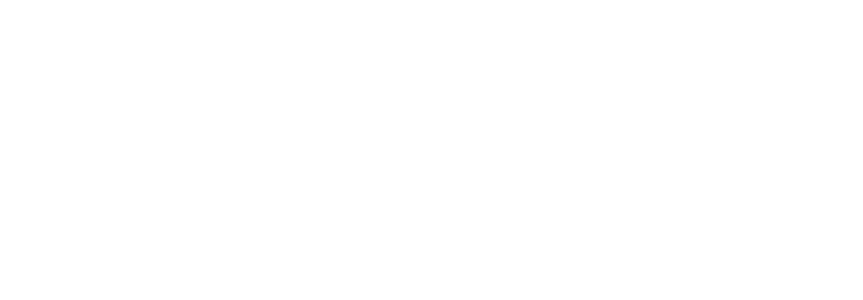
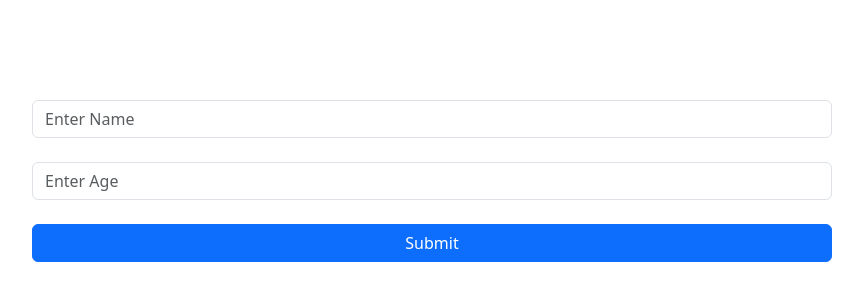
Before and after one commit to hsdhts/Build-List-App-With-ReactJS, a React (Create React App) app: page /create in a window 1280 px wide. Before the commit this address had no page. Shown: the part 140-440 px from the top of the page, without its empty margins (208-1071 px from the left). Built offline with nearby package versions, Linux system fonts and the light colour scheme.

Commit message:
add create button

```diff
--- a/src/App.js
+++ b/src/App.js
@@ -1,15 +1,16 @@
 // import logo from './logo.svg';
 import './App.css';
 import Home from './components/Home';
+import Add from './components/Add';
 import {BrowserRouter as Router, Route, Routes} from 'react-router-dom';
-
 
 function App() {
   return (
     <div className="App">
     <Router>
       <Routes>
-        <Route path="/" element={<Home/>}></Route>
+        <Route path="/" element={<Home/>}/>
+        <Route path='/create' element={<Add/>}/>
       </Routes>
     </Router>
     </div>
--- /dev/null
+++ b/src/components/Add.js
@@ -0,0 +1,46 @@
+import React, {useState} from "react";
+import { Button, Form } from "react-bootstrap";
+import "bootstrap/dist/css/bootstrap.min.css";
+import Employees from "./Employees";
+import {v4 as uuid} from 'uuid';
+import {Link, useNavigate} from 'react-router-dom'
+
+function Add() {
+    const[name, setName] = useState('')
+    const[age, setAge] = useState('')
+
+    let history = useNavigate();
+
+    const handleSubmit = (e) => {
+        e.preventDefault()
+
+        const ids = uuid()
+        let uniqueId = ids.slice(0,8)
+
+        let a = name,
+        b = age;
+
+        Employees.push({id: uniqueId, Name: a, Age: b})
+
+        history("/")
+    }
+    return(
+       <div>
+        <Form className="d-grid gap-2" style={{margin:"15rem"}}>
+            <Form.Group className="mb-3" controlId="formName">
+                <Form.Control type="text" placeholder="Enter Name" required onChange={(e) => setName(e.target.value)}>
+                </Form.Control>
+            </Form.Group>
+
+            <Form.Group className="mb-3" controlId="formAge">
+                <Form.Control type="text" placeholder="Enter Age" required onChange={(e) => setAge(e.target.value)}>
+                </Form.Control>
+            </Form.Group>
+
+            <Button onClick={(e) => handleSubmit} type="submit">Submit</Button>
+        </Form>
+       </div>
+    )
+}
+
+export default Add;
--- a/src/components/Home.js
+++ b/src/components/Home.js
@@ -36,7 +36,9 @@
                   <td>{item.Name}</td>
                   <td>{item.Age}</td>
                   <td>
+                  <Link to={`/edit`}>
                   <Button style={{ marginRight: '10px' }} onClick={() => { alert(item.id) }}>Edit</Button>
+                  </Link>
                 <Button style={{ marginLeft: '10px' }} onClick={() => { handleDelete(item.id) }}>DELETE</Button>
                   </td>
                 </tr>
@@ -48,6 +50,11 @@
             )}
           </tbody>
         </Table>
+        <br>
+        </br>
+        <Link className="d-grid gap-2" to="/create">
+            <Button size="lg">Create</Button>
+        </Link>
       </div>
     </Fragment>
   );
```
